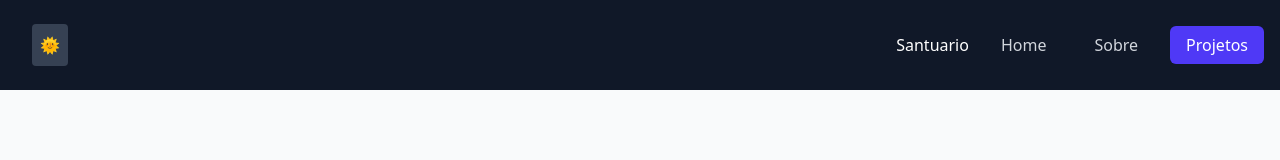
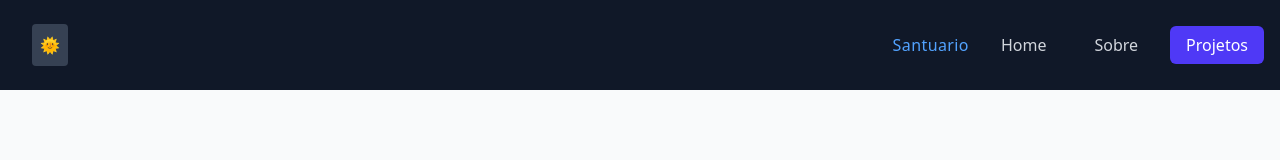
Before and after one commit to BrunoKirovs/projetoportifolio, a React (Vite) app: page /projects in a window 1280 px wide. Shown: the top 160 px of the page. Built offline with nearby package versions, Linux system fonts and the light colour scheme.

Commit message:
Header.v1

```diff
--- a/src/components/Header.tsx
+++ b/src/components/Header.tsx
@@ -10,16 +10,18 @@ const navItems = [
 
 export function Header() {
   return (
-    <header className="bg-gray-900 text-white p-4 flex justify-center items-center w-screen">
+    <header className="dark:bg-gray-900 text-white p-4 flex justify-center items-center w-screen">
       <h1 className="text-2x1 font-bold px-4 w-screen">
           <ThemeToggle />
       </h1>
       <div>
-        <p className="text-2x1 flex justify-center p-4 m-auto items-center">
+        <p className="text-2x1 dark:text-blue-400 text-blue-600 flex justify-center p-4 m-auto items-center tracking-wide">
           Santuario
         </p>
         <div className="flex justify-center gap-4"></div>
       </div>
+
+      {/* Botões */}
       <nav className="flex space-x-4">
         {navItems.map((item, index) => (
           <motion.div
```
